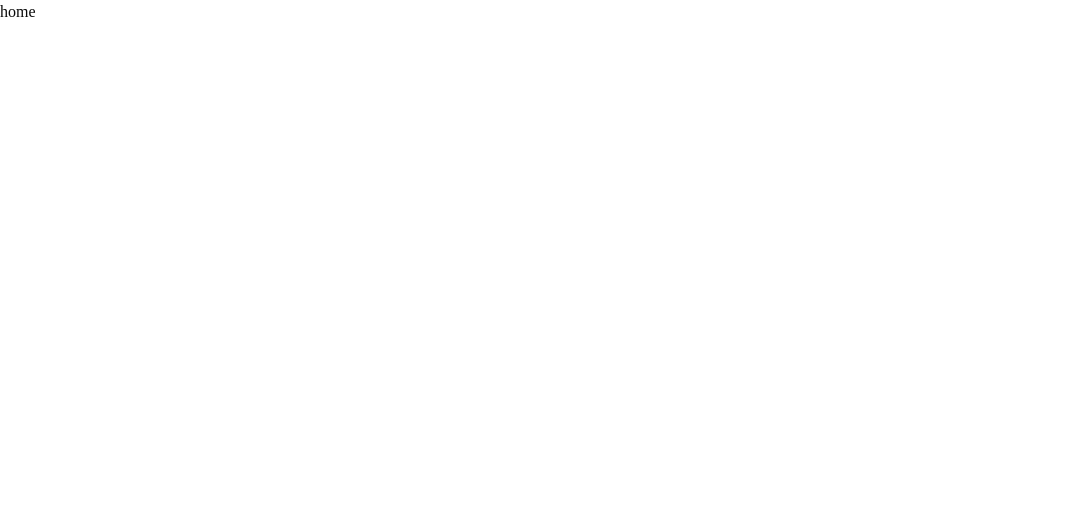
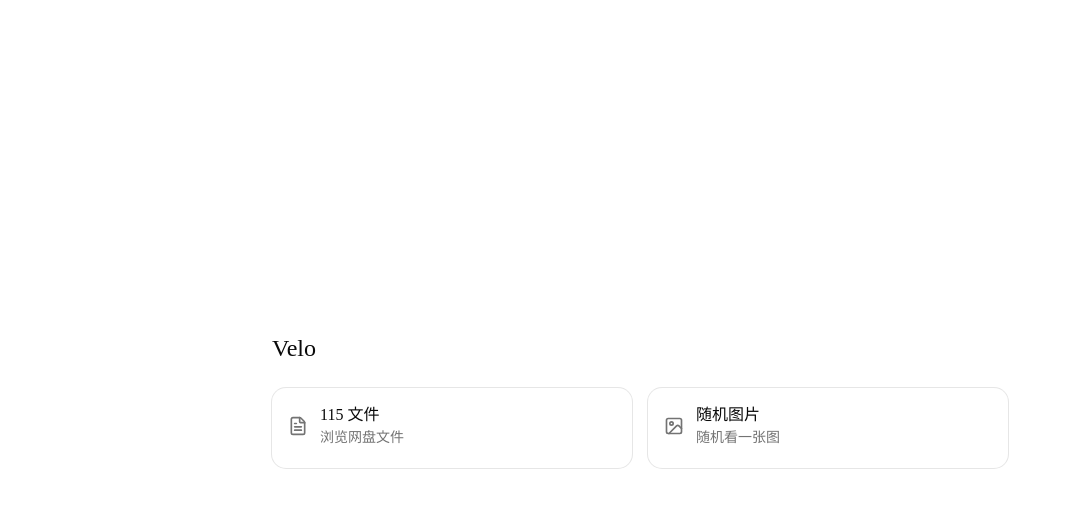
Before and after one commit to djwlx/velo-web, a React (Vite) app: page / in a window 1280 px wide. Shown: the top 508 px of the page, without its empty margins (0-1071 px from the left). Built offline with nearby package versions, Linux system fonts and the light colour scheme.

Commit message:
feat: add operations

```diff
--- a/src/App.tsx
+++ b/src/App.tsx
@@ -2,6 +2,8 @@ import { Route, Switch } from 'wouter';
 import { Home } from './apps/home';
 import { Tools } from './apps/tools';
 import { FileList115 } from './apps/file-list-115';
+import { Pic } from './apps/pic';
+import { NotFound } from './apps/not-found';
 
 function App() {
   return (
@@ -9,6 +11,8 @@ function App() {
       <Route path="/" component={Home} />
       <Route path="/tools" component={Tools} />
       <Route path="/115" component={FileList115} />
+      <Route path="/pic" component={Pic} />
+      <Route component={NotFound} />
     </Switch>
   );
 }
--- /dev/null
+++ b/src/apps/file-list-115/components/CacheButton.tsx
@@ -0,0 +1,49 @@
+import { Button } from '@/components/ui/button';
+import { cachePics } from '@/services/pan115';
+import { Database, LoaderCircle } from 'lucide-react';
+import { useState } from 'react';
+
+type CacheStatus = 'idle' | 'loading' | 'done' | 'error';
+
+const LABELS: Record<CacheStatus, string> = {
+  idle: '缓存图片',
+  loading: '提交中',
+  done: '已开始',
+  error: '重试',
+};
+
+export interface CacheButtonProps {
+  cid?: string;
+}
+
+export function CacheButton({ cid }: CacheButtonProps) {
+  const [status, setStatus] = useState<CacheStatus>('idle');
+
+  const handleClick = async () => {
+    if (!cid) return;
+
+    setStatus('loading');
+    try {
+      await cachePics(cid);
+      setStatus('done');
+    } catch {
+      setStatus('error');
+    }
+  };
+
+  return (
+    <Button
+      variant="outline"
+      size="sm"
+      disabled={!cid || status === 'loading' || status === 'done'}
+      onClick={handleClick}
+    >
+      {status === 'loading' ? (
+        <LoaderCircle className="animate-spin" data-icon="inline-start" />
+      ) : (
+        <Database data-icon="inline-start" />
+      )}
+      {LABELS[status]}
+    </Button>
+  );
+}
--- a/src/apps/file-list-115/index.tsx
+++ b/src/apps/file-list-115/index.tsx
@@ -4,16 +4,20 @@ import {
   type FileListTableLoadParams,
 } from '@/components/file-list-table';
 import { Card } from '@/components/ui/card';
+import { Button } from '@/components/ui/button';
 import { getFileList } from '@/services/pan115';
 import { formatFileSize } from '@/utils/file';
+import { ArrowLeft } from 'lucide-react';
 import { useCallback } from 'react';
-import { useSearchParams } from 'wouter';
+import { useLocation, useSearchParams } from 'wouter';
+import { CacheButton } from './components/CacheButton';
 import { NameCell } from './components/NameCell';
 import type { ItemsType } from './types';
 import { CID_PARAM, PAGE_SIZE, ROOT_ENTRY, toBreadcrumbs } from './utils';
 
 export function FileList115() {
   const [searchParams, setSearchParams] = useSearchParams();
+  const [, setLocation] = useLocation();
 
   const cid = searchParams.get(CID_PARAM) ?? ROOT_ENTRY.cid;
 
@@ -73,11 +77,23 @@ export function FileList115() {
         return formatFileSize(item.size);
       },
     },
+    {
+      key: 'actions',
+      title: '操作',
+      render: (_value, item) =>
+        item.isDir ? <CacheButton cid={item.cid} /> : null,
+    },
   ];
 
   return (
-    <main className="h-screen px-4 py-6 flex flex-col items-center">
-      <Card className="w-full max-w-6xl">
+    <main className="h-screen px-4 py-6 flex flex-col items-center gap-3">
+      <div className="flex w-full max-w-6xl">
+        <Button variant="outline" size="sm" onClick={() => setLocation('/')}>
+          <ArrowLeft data-icon="inline-start" />
+          返回
+        </Button>
+      </div>
+      <Card className="w-full max-w-6xl gap-0">
         <FileListTable
           cid={cid}
           columns={columns}
--- a/src/apps/home/index.tsx
+++ b/src/apps/home/index.tsx
@@ -1,8 +1,50 @@
-// import { useUser } from '@/stores/user';
+import {
+  Card,
+  CardDescription,
+  CardHeader,
+  CardTitle,
+} from '@/components/ui/card';
+import { FileText, Image } from 'lucide-react';
+import { Link } from 'wouter';
+
+const entries = [
+  {
+    href: '/115',
+    title: '115 文件',
+    description: '浏览网盘文件',
+    icon: FileText,
+  },
+  {
+    href: '/pic',
+    title: '随机图片',
+    description: '随机看一张图',
+    icon: Image,
+  },
+];
 
 export function Home() {
-  // const user = useUser((state) => state.user);
-  // const increase = useUser((state) => state.increasePopulation);
-
-  return <div>home</div>;
+  return (
+    <main className="mx-auto flex min-h-screen max-w-3xl flex-col justify-center gap-6 px-4 py-12">
+      <div className="flex flex-col gap-1">
+        <h1 className="font-heading text-2xl font-medium">Velo</h1>
+      </div>
+      <div className="grid gap-4 sm:grid-cols-2">
+        {entries.map((entry) => (
+          <Link key={entry.href} href={entry.href} className="block">
+            <Card className="h-full transition-colors hover:bg-muted/50">
+              <CardHeader>
+                <div className="flex items-center gap-3">
+                  <entry.icon className="size-5 text-muted-foreground" />
+                  <div className="flex flex-col gap-0.5">
+                    <CardTitle>{entry.title}</CardTitle>
+                    <CardDescription>{entry.description}</CardDescription>
+                  </div>
+                </div>
+              </CardHeader>
+            </Card>
+          </Link>
+        ))}
+      </div>
+    </main>
+  );
 }
--- /dev/null
+++ b/src/apps/not-found/index.tsx
@@ -0,0 +1,7 @@
+export function NotFound() {
+  return (
+    <main className="flex min-h-screen items-center justify-center">
+      <p className="text-sm text-muted-foreground">404 Not Found</p>
+    </main>
+  );
+}
--- /dev/null
+++ b/src/apps/pic/index.tsx
@@ -0,0 +1,12 @@
+import { API_BASE_URL } from '@/utils/request';
+import { useEffect } from 'react';
+
+const RANDOM_PIC_URL = `${API_BASE_URL}/115/pic/random`;
+
+export function Pic() {
+  useEffect(() => {
+    window.location.replace(RANDOM_PIC_URL);
+  }, []);
+
+  return null;
+}
--- a/src/services/pan115/index.ts
+++ b/src/services/pan115/index.ts
@@ -51,6 +51,19 @@ export const getFileDownloadUrl = (pickCode: string): string => {
   return `${API_BASE_URL}/115/file/${encodeURIComponent(normalizedPickCode)}`;
 };
 
+export const cachePics = (cid: string) => {
+  const normalizedCid = cid.trim();
+  if (!/^\d+$/.test(normalizedCid)) {
+    throw new TypeError('cid must contain only digits');
+  }
+
+  return request<{ cid: string; started: boolean }>('/115/pic/cache', {
+    method: 'POST',
+    headers: { 'Content-Type': 'application/json' },
+    body: JSON.stringify({ cid: normalizedCid }),
+  });
+};
+
 export type {
   GetPan115FilesParams,
   Pan115FileItem,
```
